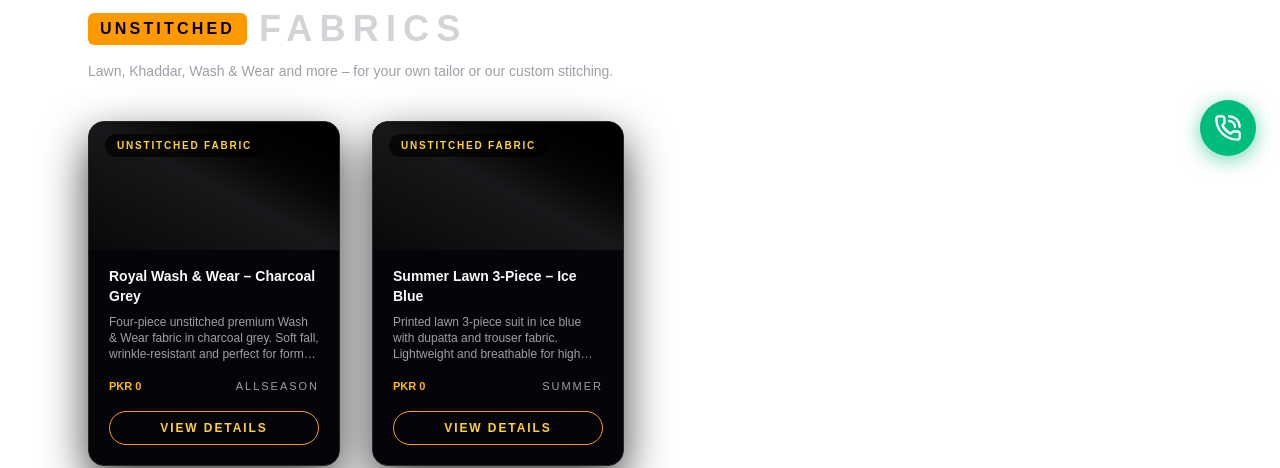
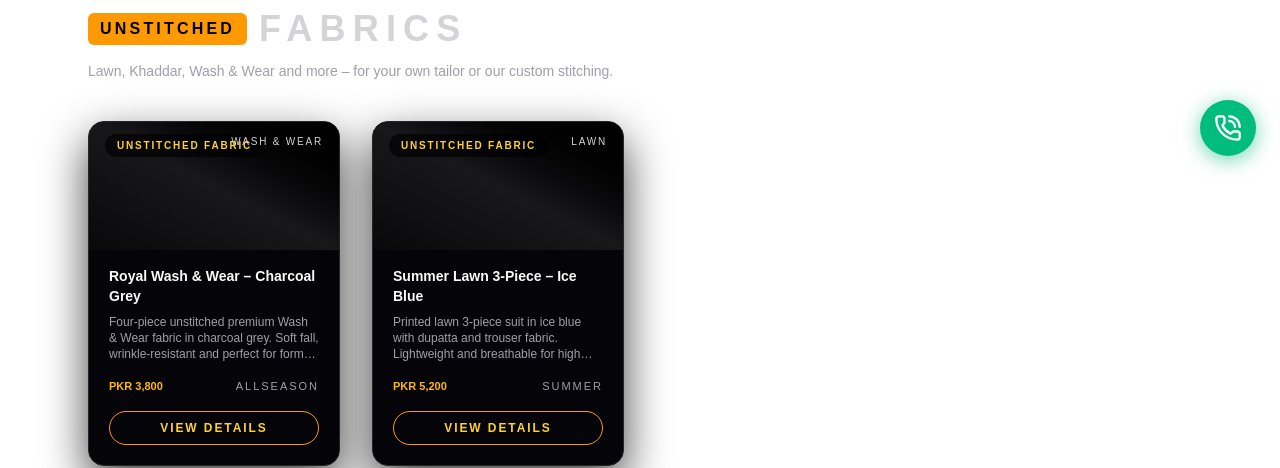
Before and after one commit to prohsptube/sultancloth, a Next.js app: page / in a window 1280 px wide. Shown: the part 620-1088 px from the top of the page. Built offline with nearby package versions, Linux system fonts and the light colour scheme.

Commit message:
First Push sultancloth

```diff
--- a/src/components/product/ProductCard.tsx
+++ b/src/components/product/ProductCard.tsx
@@ -1,17 +1,13 @@
 // src/components/product/ProductCard.tsx
 import Link from "next/link";
-import { Product } from "@/lib/types";
+import type { Product } from "@/lib/types";
 
-function formatPrice(price: Product["price"]): string {
-  if (typeof price === "number") {
+function formatPrice(price: Product["pricePKR"]): string {
+  if (typeof price === "number" && !Number.isNaN(price)) {
     return `PKR ${price.toLocaleString()}`;
   }
-  if (typeof price === "string" && price.trim().length > 0) {
-    // In case price is stored as "3,800" etc.
-    return `PKR ${price}`;
-  }
-  // Fallback – very rare, but avoids runtime crash
-  return "PKR 0";
+  // Safe fallback label
+  return "Price on Request";
 }
 
 interface ProductCardProps {
@@ -19,7 +15,7 @@ interface ProductCardProps {
 }
 
 export function ProductCard({ product }: ProductCardProps) {
-  const priceLabel = formatPrice(product.price);
+  const priceLabel = formatPrice(product.pricePKR);
 
   return (
     <article className="group flex h-full flex-col overflow-hidden rounded-2xl border border-zinc-800 bg-[#050509] shadow-[0_18px_45px_rgba(0,0,0,0.75)] transition hover:-translate-y-1 hover:border-amber-500">
@@ -30,10 +26,10 @@ export function ProductCard({ product }: ProductCardProps) {
           {product.type === "UNSTITCHED" ? "Unstitched Fabric" : "Stitched Outfit"}
         </div>
 
-        {/* Category / fabric name top-right */}
-        {product.category && (
+        {/* Fabric name / category top-right (Lawn, Khaddar, etc.) */}
+        {product.fabricType && (
           <div className="absolute right-4 top-3 text-[10px] font-medium uppercase tracking-[0.18em] text-zinc-300">
-            {product.category}
+            {product.fabricType}
           </div>
         )}
       </div>
@@ -41,9 +37,7 @@ export function ProductCard({ product }: ProductCardProps) {
       {/* Content */}
       <div className="flex flex-1 flex-col px-5 pb-5 pt-4">
         {/* Title */}
-        <h3 className="text-sm font-semibold text-zinc-50">
-          {product.name}
-        </h3>
+        <h3 className="text-sm font-semibold text-zinc-50">{product.name}</h3>
 
         {/* Description */}
         {product.description && (
--- a/src/lib/types.ts
+++ b/src/lib/types.ts
@@ -1,4 +1,4 @@
-// lib/types.ts
+// src/lib/types.ts
 export type ProductType = "UNSTITCHED" | "STITCHED";
 
 export interface Product {
@@ -6,13 +6,22 @@ export interface Product {
   slug: string;
   name: string;
   type: ProductType; // stitched or unstitched
-  fabricType: string; // e.g. "Lawn", "Khaddar", "Wash & Wear", "Boski"
+
+  // e.g. "Lawn", "Khaddar", "Wash & Wear", "Boski"
+  fabricType: string;
+
   season?: "Summer" | "Winter" | "AllSeason";
-  pricePKR: number;
+
+  // Numeric price in PKR
+  pricePKR?: number;
+
   gallery?: string[];
   description: string;
+
   gsm?: number;
   widthInches?: number;
   cutLengthMeters?: number;
-  tags: string[]; // e.g. ["men", "unstitched", "wash-and-wear"]
+
+  // e.g. ["men", "unstitched", "wash-and-wear"]
+  tags: string[];
 }
```
